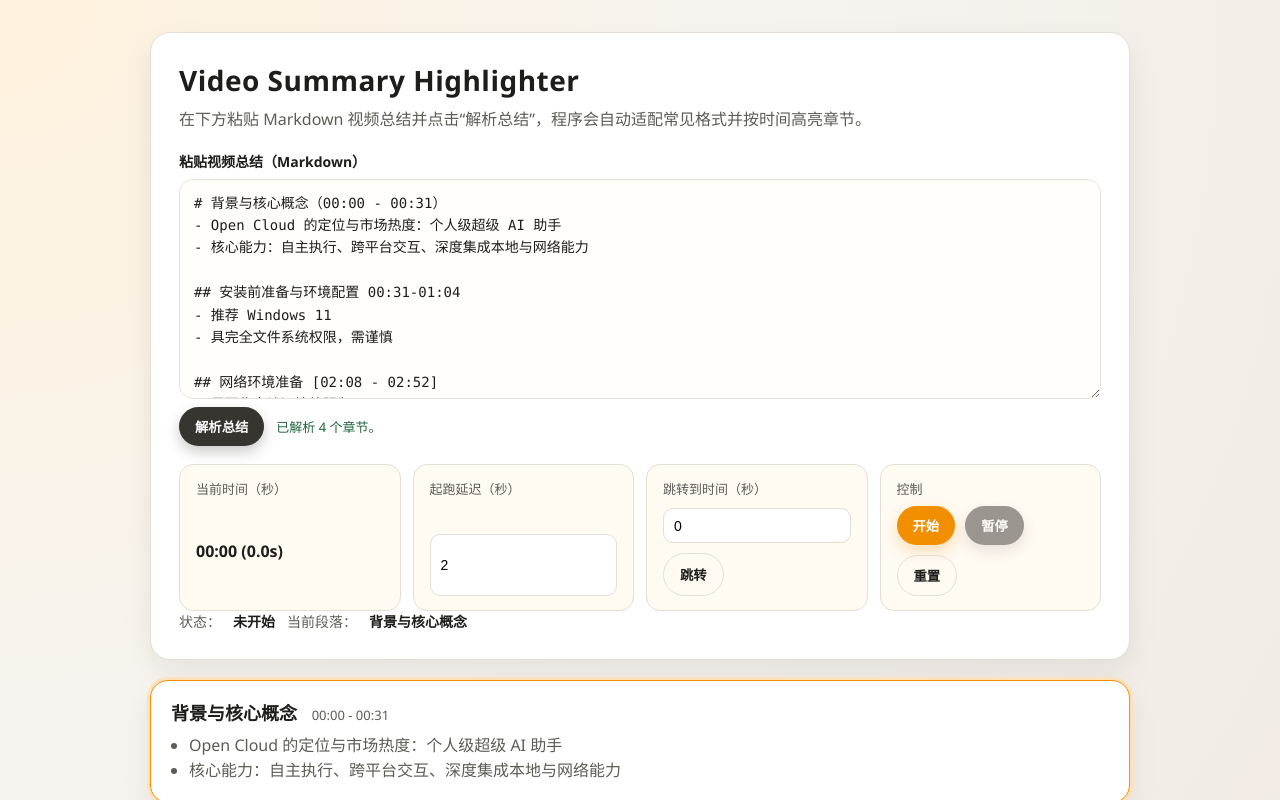
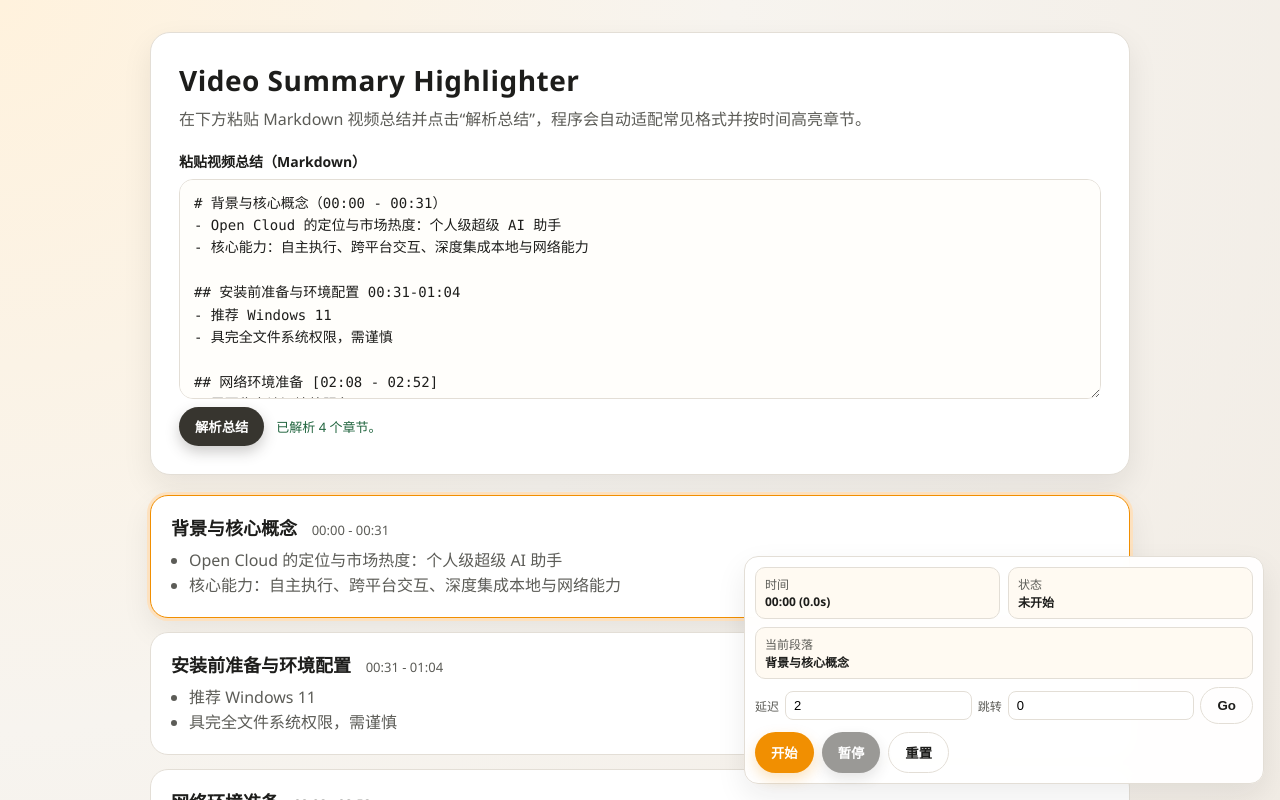
Before and after one commit to mukeke88/HighlightVideoSummarySync, a Vue app: page / in a window 1280 px wide. Shown: the top 800 px of the page. Built offline with nearby package versions, Linux system fonts and the light colour scheme.

Commit message:
better again but with parts to improve

```diff
--- a/src/App.vue
+++ b/src/App.vue
@@ -359,41 +359,36 @@
         </div>
       </div>
 
-      <div class="controls">
-        <div class="control-group">
-          <label>当前时间（秒）</label>
+    </section>
+
+    <aside class="control-dock">
+      <div class="dock-meta">
+        <div>
+          <span>时间</span>
           <strong>{{ formatClock(state.elapsed) }} ({{ state.elapsed.toFixed(1) }}s)</strong>
         </div>
-        <div class="control-group">
-          <label>起跑延迟（秒）</label>
-          <input v-model="state.delaySeconds" type="number" min="0" step="0.5" />
-        </div>
-        <div class="control-group">
-          <label>跳转到时间（秒）</label>
-          <div class="buttons">
-            <input v-model="state.jumpTo" type="number" min="0" step="1" />
-            <button class="ghost" @click="jump">跳转</button>
-          </div>
-        </div>
-        <div class="control-group">
-          <label>控制</label>
-          <div class="buttons">
-            <button @click="startWithDelay" :disabled="state.status === 'running'">开始</button>
-            <button class="secondary" @click="pause" :disabled="state.status !== 'running'">
-              暂停
-            </button>
-            <button class="ghost" @click="reset">重置</button>
-          </div>
+        <div>
+          <span>状态</span>
+          <strong>{{ statusLabel }}</strong>
         </div>
       </div>
-      <div class="status">
-        <span>状态：</span>
-        <strong>{{ statusLabel }}</strong>
-        <span v-if="state.status === 'countdown'" class="countdown"> 倒计时 {{ state.countdown.toFixed(1) }}s </span>
-        <span>当前段落：</span>
+      <div class="dock-section">
+        <span>当前段落</span>
         <strong>{{ activeSection?.title ?? "暂无" }}</strong>
       </div>
-    </section>
+      <div class="dock-row">
+        <label>延迟</label>
+        <input v-model="state.delaySeconds" type="number" min="0" step="0.5" />
+        <label>跳转</label>
+        <input v-model="state.jumpTo" type="number" min="0" step="1" />
+        <button class="ghost" @click="jump">Go</button>
+      </div>
+      <div class="dock-buttons">
+        <button @click="startWithDelay" :disabled="state.status === 'running'">开始</button>
+        <button class="secondary" @click="pause" :disabled="state.status !== 'running'">暂停</button>
+        <button class="ghost" @click="reset">重置</button>
+      </div>
+    </aside>
 
     <section class="timeline">
       <article
--- a/src/style.css
+++ b/src/style.css
@@ -31,6 +31,7 @@
   margin: 0 auto;
   display: grid;
   gap: 20px;
+  padding-bottom: 210px;
 }
 
 .hero {
@@ -93,33 +94,77 @@
   font-size: 13px;
 }
 
-.controls {
-  display: grid;
-  gap: 12px;
-  grid-template-columns: repeat(auto-fit, minmax(200px, 1fr));
-  margin-top: 18px;
-}
-
-.control-group {
-  background: #fffaf2;
+.control-dock {
+  position: fixed;
+  right: 16px;
+  bottom: 16px;
+  z-index: 40;
+  width: min(520px, calc(100vw - 24px));
   border: 1px solid var(--border);
+  background: rgba(255, 255, 255, 0.94);
+  backdrop-filter: blur(8px);
   border-radius: 14px;
-  padding: 14px 16px;
+  box-shadow: var(--shadow);
+  padding: 10px;
   display: grid;
   gap: 8px;
 }
 
-.control-group label {
-  font-size: 13px;
+.dock-meta {
+  display: grid;
+  grid-template-columns: 1fr 1fr;
+  gap: 8px;
+}
+
+.dock-meta div,
+.dock-section {
+  border: 1px solid var(--border);
+  border-radius: 10px;
+  padding: 7px 9px;
+  background: #fffaf2;
+  min-width: 0;
+}
+
+.dock-meta span,
+.dock-section span {
+  display: block;
+  color: var(--muted);
+  font-size: 12px;
+}
+
+.dock-meta strong,
+.dock-section strong {
+  display: block;
+  font-size: 12px;
+  white-space: nowrap;
+  overflow: hidden;
+  text-overflow: ellipsis;
+}
+
+.dock-row {
+  display: grid;
+  grid-template-columns: auto minmax(60px, 1fr) auto minmax(60px, 1fr) auto;
+  align-items: center;
+  gap: 6px;
+}
+
+.dock-row label {
+  font-size: 12px;
   color: var(--muted);
 }
 
-.control-group input {
+.dock-row input {
   width: 100%;
-  padding: 8px 10px;
-  border-radius: 10px;
+  min-width: 0;
+  padding: 6px 8px;
+  border-radius: 8px;
   border: 1px solid var(--border);
-  font-size: 14px;
+  font-size: 13px;
+}
+
+.dock-buttons {
+  display: flex;
+  gap: 8px;
 }
 
 .buttons {
@@ -198,23 +243,6 @@
   line-height: 1.6;
 }
 
-.status {
-  display: flex;
-  align-items: center;
-  gap: 12px;
-  font-size: 14px;
-  color: var(--muted);
-}
-
-.status strong {
-  color: var(--ink);
-}
-
-.countdown {
-  color: var(--accent);
-  font-weight: 600;
-}
-
 @media (max-width: 720px) {
   .hero {
     padding: 20px;
@@ -223,4 +251,26 @@
   .hero h1 {
     font-size: 22px;
   }
+
+  .app {
+    padding-bottom: 240px;
+  }
+
+  .control-dock {
+    left: 8px;
+    right: 8px;
+    bottom: 8px;
+    width: auto;
+    border-radius: 12px;
+    padding: 8px;
+  }
+
+  .dock-meta {
+    grid-template-columns: 1fr;
+  }
+
+  .dock-buttons {
+    display: grid;
+    grid-template-columns: 1fr 1fr 1fr;
+  }
 }
```
Also changed, not shown: 5 other files (tests, documents, lock files or other folders).
